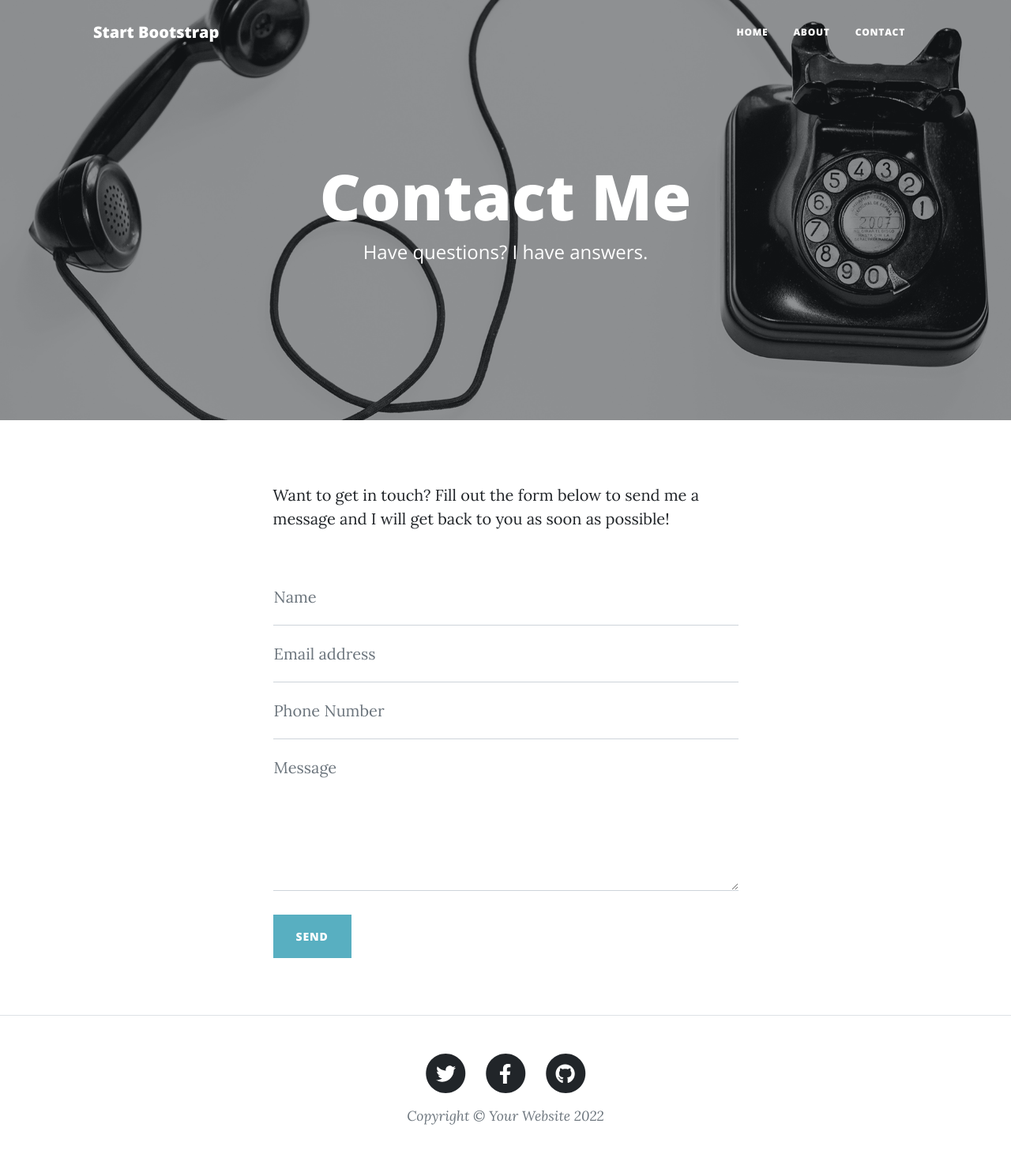
After one commit to winedrop/udemy-python-100-days, a Flask app: page /contact in a window 1280 px wide. The commit adds this page. Shown: the whole page at 79% size. Run offline with Flask 2, Linux system fonts and the light colour scheme; some libraries are stand-ins or nearby versions.

Commit message:
refactors filepath references and some code

```diff
--- /dev/null
+++ b/59_upgraded_blog_flask/server.py
@@ -0,0 +1,18 @@
+from flask import Flask, render_template
+
+app = Flask(__name__)
+
+@app.route('/')
+def home():
+    return render_template("index.html")
+
+@app.route('/about')
+def about_page():
+    return render_template("about.html")
+
+@app.route('/contact')
+def contact_page():
+    return render_template("contact.html")
+
+if __name__ == "__main__":
+    app.run(debug=True)
--- a/59_upgraded_blog_flask/contact.html
+++ b/59_upgraded_blog_flask/templates/contact.html
@@ -1,41 +1,6 @@
-<!DOCTYPE html>
-<html lang="en">
-    <head>
-        <meta charset="utf-8" />
-        <meta name="viewport" content="width=device-width, initial-scale=1, shrink-to-fit=no" />
-        <meta name="description" content="" />
-        <meta name="author" content="" />
-        <title>Clean Blog - Start Bootstrap Theme</title>
-        <link rel="icon" type="image/x-icon" href="assets/favicon.ico" />
-        <!-- Font Awesome icons (free version)-->
-        <script src="https://use.fontawesome.com/releases/v6.1.0/js/all.js" crossorigin="anonymous"></script>
-        <!-- Google fonts-->
-        <link href="https://fonts.googleapis.com/css?family=Lora:400,700,400italic,700italic" rel="stylesheet" type="text/css" />
-        <link href="https://fonts.googleapis.com/css?family=Open+Sans:300italic,400italic,600italic,700italic,800italic,400,300,600,700,800" rel="stylesheet" type="text/css" />
-        <!-- Core theme CSS (includes Bootstrap)-->
-        <link href="css/styles.css" rel="stylesheet" />
-    </head>
-    <body>
-        <!-- Navigation-->
-        <nav class="navbar navbar-expand-lg navbar-light" id="mainNav">
-            <div class="container px-4 px-lg-5">
-                <a class="navbar-brand" href="index.html">Start Bootstrap</a>
-                <button class="navbar-toggler" type="button" data-bs-toggle="collapse" data-bs-target="#navbarResponsive" aria-controls="navbarResponsive" aria-expanded="false" aria-label="Toggle navigation">
-                    Menu
-                    <i class="fas fa-bars"></i>
-                </button>
-                <div class="collapse navbar-collapse" id="navbarResponsive">
-                    <ul class="navbar-nav ms-auto py-4 py-lg-0">
-                        <li class="nav-item"><a class="nav-link px-lg-3 py-3 py-lg-4" href="index.html">Home</a></li>
-                        <li class="nav-item"><a class="nav-link px-lg-3 py-3 py-lg-4" href="about.html">About</a></li>
-                        <li class="nav-item"><a class="nav-link px-lg-3 py-3 py-lg-4" href="post.html">Sample Post</a></li>
-                        <li class="nav-item"><a class="nav-link px-lg-3 py-3 py-lg-4" href="contact.html">Contact</a></li>
-                    </ul>
-                </div>
-            </div>
-        </nav>
+{% include 'header.html' %}
         <!-- Page Header-->
-        <header class="masthead" style="background-image: url('assets/img/contact-bg.jpg')">
+        <header class="masthead" style="background-image: url({{url_for('static', filename='assets/img/contact-bg.jpg')}})">
             <div class="container position-relative px-4 px-lg-5">
                 <div class="row gx-4 gx-lg-5 justify-content-center">
                     <div class="col-md-10 col-lg-8 col-xl-7">
--- /dev/null
+++ b/59_upgraded_blog_flask/templates/header.html
@@ -0,0 +1,35 @@
+<!DOCTYPE html>
+<html lang="en">
+    <head>
+        <meta charset="utf-8" />
+        <meta name="viewport" content="width=device-width, initial-scale=1, shrink-to-fit=no" />
+        <meta name="description" content="" />
+        <meta name="author" content="" />
+        <title>Clean Blog - Start Bootstrap Theme</title>
+        <link rel="icon" type="image/x-icon" href="assets/favicon.ico" />
+        <!-- Font Awesome icons (free version)-->
+        <script src="https://use.fontawesome.com/releases/v6.1.0/js/all.js" crossorigin="anonymous"></script>
+        <!-- Google fonts-->
+        <link href="https://fonts.googleapis.com/css?family=Lora:400,700,400italic,700italic" rel="stylesheet" type="text/css" />
+        <link href="https://fonts.googleapis.com/css?family=Open+Sans:300italic,400italic,600italic,700italic,800italic,400,300,600,700,800" rel="stylesheet" type="text/css" />
+        <!-- Core theme CSS (includes Bootstrap)-->
+        <link href="{{ url_for('static', filename ='css/styles.css') }}" rel="stylesheet" />
+    </head>
+    <body>
+        <!-- Navigation-->
+        <nav class="navbar navbar-expand-lg navbar-light" id="mainNav">
+            <div class="container px-4 px-lg-5">
+                <a class="navbar-brand" href="index.html">Start Bootstrap</a>
+                <button class="navbar-toggler" type="button" data-bs-toggle="collapse" data-bs-target="#navbarResponsive" aria-controls="navbarResponsive" aria-expanded="false" aria-label="Toggle navigation">
+                    Menu
+                    <i class="fas fa-bars"></i>
+                </button>
+                <div class="collapse navbar-collapse" id="navbarResponsive">
+                    <ul class="navbar-nav ms-auto py-4 py-lg-0">
+                        <li class="nav-item"><a class="nav-link px-lg-3 py-3 py-lg-4" href="{{ url_for('home') }}">Home</a></li>
+                        <li class="nav-item"><a class="nav-link px-lg-3 py-3 py-lg-4" href="{{ url_for('about_page') }}">About</a></li>
+                        <li class="nav-item"><a class="nav-link px-lg-3 py-3 py-lg-4" href="{{ url_for('contact_page') }}">Contact</a></li>
+                    </ul>
+                </div>
+            </div>
+        </nav>
```
Also changed, not shown: 59_upgraded_blog_flask/about.html (deleted, +0 -103 lines), 59_upgraded_blog_flask/index.html (deleted, +0 -153 lines), 59_upgraded_blog_flask/templates/about.html (added, +33 -0 lines), 59_upgraded_blog_flask/templates/footer.html (added, +42 -0 lines), 59_upgraded_blog_flask/templates/index.html (added, +83 -0 lines), 59_upgraded_blog_flask/assets/img/about-bg.jpg (deleted), 59_upgraded_blog_flask/assets/img/home-bg.jpg (deleted), 59_upgraded_blog_flask/assets/img/post-bg.jpg (deleted), 59_upgraded_blog_flask/static/assets/favicon.ico (renamed from 59_upgraded_blog_flask/assets/favicon.ico), 59_upgraded_blog_flask/static/assets/img/contact-bg.jpg (renamed from 59_upgraded_blog_flask/assets/img/contact-bg.jpg), 59_upgraded_blog_flask/static/assets/img/post-sample-image.jpg (renamed from 59_upgraded_blog_flask/assets/img/post-sample-image.jpg), 59_upgraded_blog_flask/static/css/styles.css (renamed from 59_upgraded_blog_flask/css/styles.css), 59_upgraded_blog_flask/static/js/scripts.js (renamed from 59_upgraded_blog_flask/js/scripts.js), 59_upgraded_blog_flask/templates/post.html (renamed from 59_upgraded_blog_flask/post.html), 3 other files.
